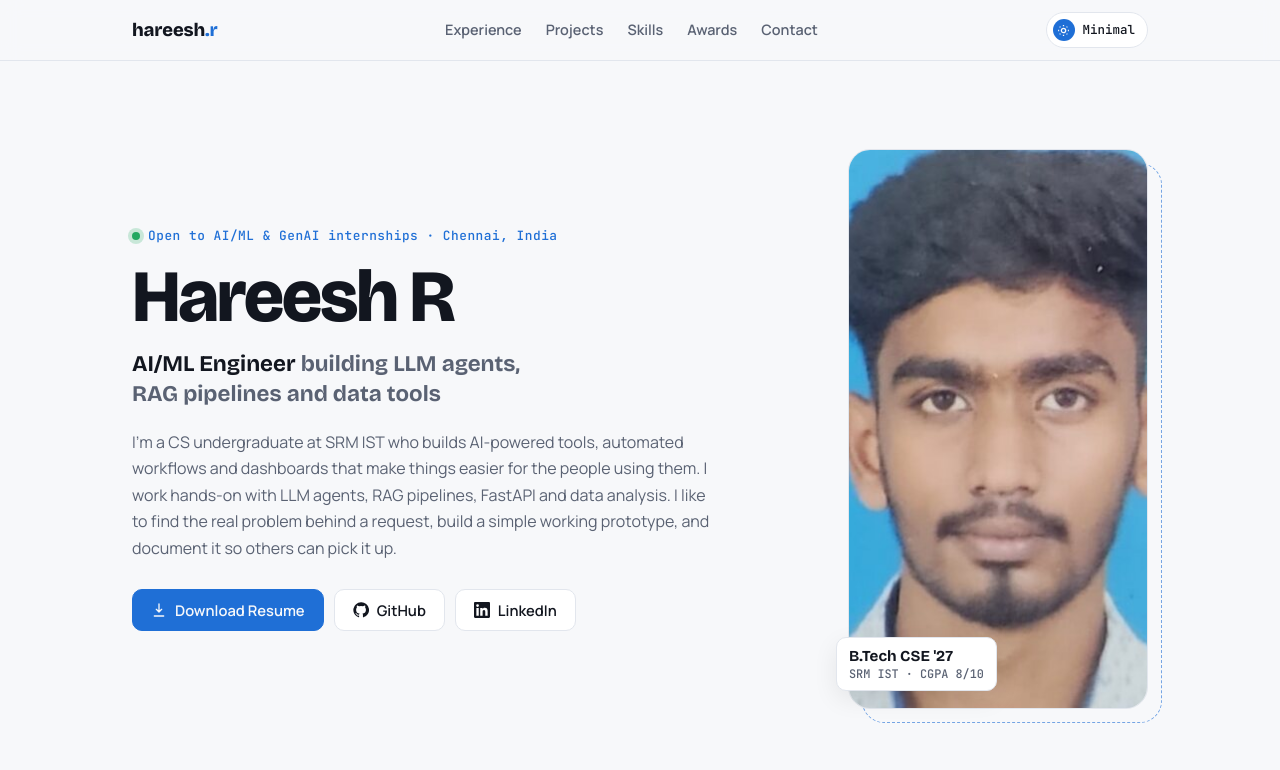
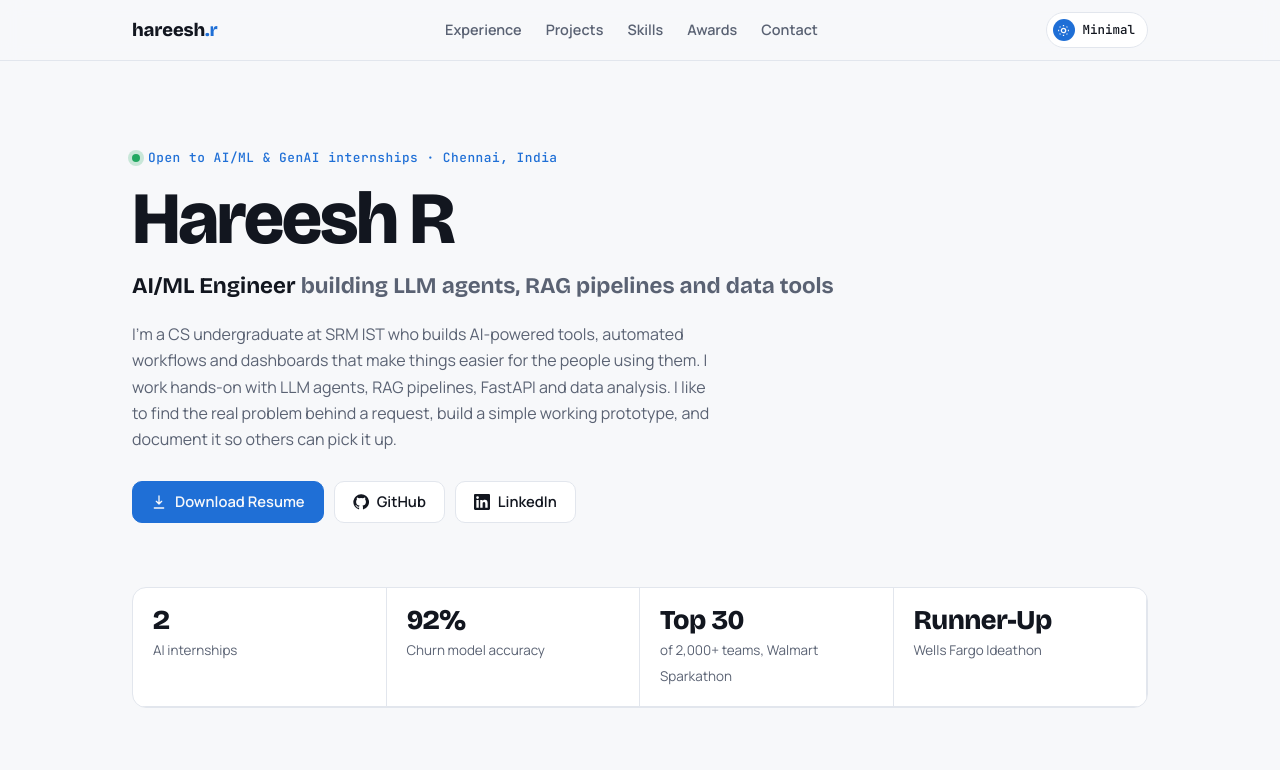
Before and after one commit to hareesh3232/hareesh3232.github.io, a plain HTML site: page index.html in a window 1280 px wide. Shown: the top 770 px of the page. Drawn offline with nearby package versions, Linux system fonts and the light colour scheme.

Commit message:
Add files via upload

```diff
--- a/index.html
+++ b/index.html
@@ -84,7 +84,7 @@ nav a:hover { color: var(--fg); background: var(--accent-soft); }
 
 /* Hero */
 .hero { display: grid; grid-template-columns: 1fr; gap: 36px; align-items: center; padding-block: 56px 40px; }
-@media (min-width: 820px) { .hero { grid-template-columns: 1fr 300px; padding-block: 88px 64px; } }
+@media (min-width: 820px) { .hero { padding-block: 88px 64px; } }
 .hero > div { min-width: 0; }
 .eyebrow { font: 500 .8rem/1.4 var(--mono); color: var(--accent); letter-spacing: .04em; display: flex; align-items: center; gap: 8px; }
 .dot { width: 8px; height: 8px; border-radius: 50%; background: #22a861; box-shadow: 0 0 0 4px color-mix(in srgb, #22a861 22%, transparent); }
@@ -103,16 +103,6 @@ h1 { font: 800 clamp(2.6rem, 7vw, 4.6rem)/1 var(--display); letter-spacing: -.03
 .btn.primary { background: var(--accent); border-color: var(--accent); color: var(--bg); }
 .btn svg { width: 16px; height: 16px; flex: none; }
 
-.portrait { position: relative; width: min(300px, 70vw); justify-self: start; }
-@media (min-width: 820px) { .portrait { justify-self: end; } }
-.portrait img { display: block; width: 100%; aspect-ratio: 1; object-fit: cover; border-radius: 22px; border: 1px solid var(--line); }
-.portrait::before { content: ""; position: absolute; inset: 14px -14px -14px 14px; border: 1.5px dashed var(--accent); border-radius: 22px; z-index: -1; opacity: .6; }
-.tag {
-  position: absolute; left: -12px; bottom: 18px; background: var(--surface); border: 1px solid var(--line);
-  border-radius: 10px; padding: 8px 12px; font: 500 .74rem/1.35 var(--mono); color: var(--muted);
-  box-shadow: 0 8px 24px rgba(0,0,0,.08);
-}
-.tag strong { display: block; color: var(--fg); font-family: var(--display); font-size: .95rem; }
 
 /* Stats strip */
 .stats { display: grid; grid-template-columns: repeat(2, 1fr); border: 1px solid var(--line); border-radius: var(--radius); background: var(--surface); overflow: hidden; }
@@ -250,10 +240,6 @@ footer code { font-family: var(--mono); font-size: .8rem; }
           LinkedIn
         </a>
       </div>
-    </div>
-    <div class="portrait">
-      <img src="hareesh.jpg" alt="Portrait of Hareesh R" width="560" height="560">
-      <div class="tag"><strong>B.Tech CSE '27</strong>SRM IST · CGPA 8/10</div>
     </div>
   </div>
 
```
